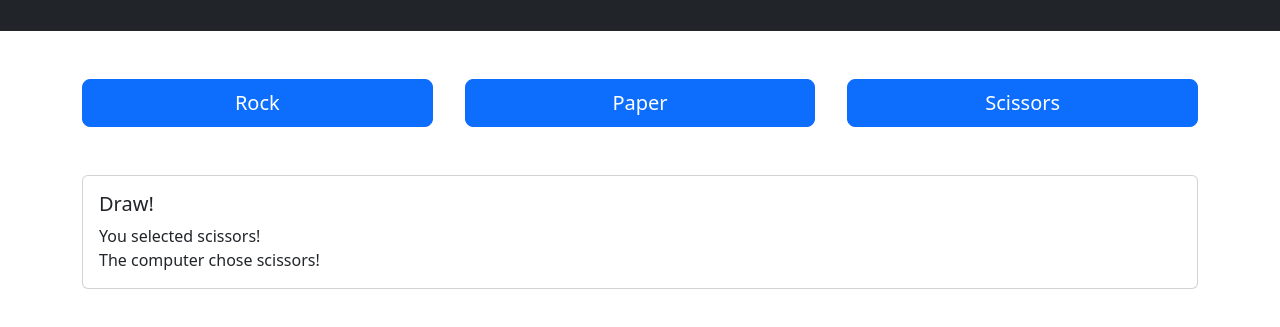
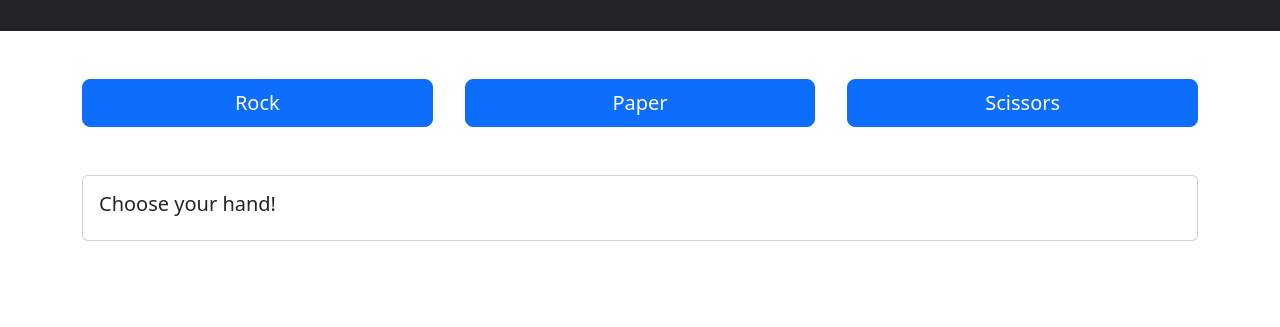
Before and after one commit to capybara0330/RockPaperScissors, a plain HTML site: page index.html in a window 1280 px wide. Shown: the part 121-448 px from the top of the page. Drawn offline with nearby package versions, Linux system fonts and the light colour scheme.

Commit message:
added minor fixes

```diff
--- a/index.html
+++ b/index.html
@@ -31,8 +31,8 @@
         <div class="container">
             <div class="card">
                 <div class="card-body">
-                    <h5 id="result" class="card-title">Draw!</h5>
-                    <div id="message">You selected scissors!<br />The computer chose scissors!</div>
+                    <h5 id="result" class="card-title">Choose your hand!</h5>
+                    <div id="message"></div>
                 </div>
             </div>
         </div>
--- a/index.js
+++ b/index.js
@@ -8,11 +8,11 @@ const choices = ["rock", "paper", "scissors"];
 
 function play(event){
     const userChoice = event.target.id;
-    message.innerHTML = "You selected" + userChoice + "!" + "<br/>";
+    message.innerHTML = "You selected " + userChoice + "!" + "<br/>";
 
     const randomNumber = Math.floor(Math.random() * choices.length);
     const computerChoice = choices[randomNumber];
-    message.innerHTML += "The computer chose" + computerChoice + "!";
+    message.innerHTML += "The computer chose " + computerChoice + "!";
 
     if (computerChoice === userChoice) {
         result.innerHTML = "Draw!";
```
